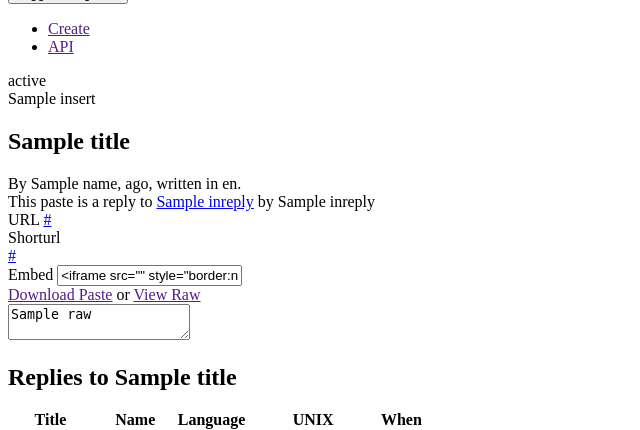
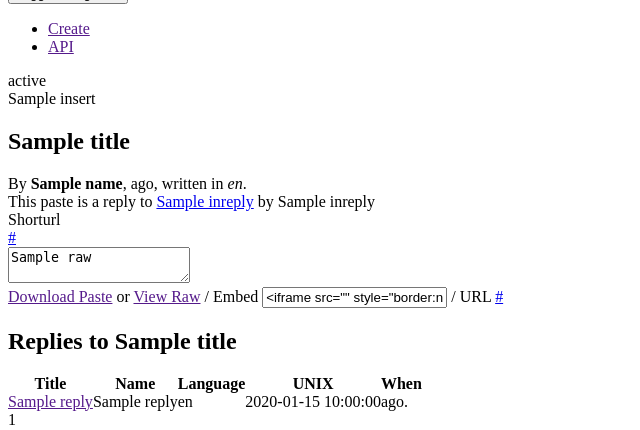
Before and after one commit to linaro-marketing/stikked_theme, a PHP site: template views/view/view.php in a window 1280 px wide. Shown: the part 310-740 px from the top of the page, without its empty margins (0-640 px from the left). Run offline with PHP 8.4, Linux system fonts and the light colour scheme; the template is opened without the code that fills it: most values are stand-ins (such as "Sample title", 1, 10 or a date in 2020); data that the repository does not hold is empty.

Commit message:
Updated the pasted code format.

```diff
--- a/views/view/view.php
+++ b/views/view/view.php
@@ -4,33 +4,27 @@
 	echo $insert;
 }?>
 
-<section>
+<section class="outputCodeSection">
 	<div class="row">
         <div class="container">
 		<div class="span12">
             <div class="page-header">
 				<h1 class="pagetitle right"><?php echo $title; ?></h1>
 			</div>
-				<div class="span12">
-					<div class="detail by">By <?php echo $name; ?>, <?php $p = explode(',', timespan($created, time())); echo $p[0]?> ago, written in <?php echo $lang; ?>.</div>
+            <div class="detail by">By <strong><?php echo $name; ?></strong>, <?php $p = explode(',', timespan($created, time())); echo $p[0]?> ago, written in <em><?php echo $lang; ?></em>.</div>
 					<?php if(isset($inreply)){?><div class="detail by">This paste is a reply to <a href="<?php echo $inreply['url']?>"><?php echo $inreply['title']; ?></a> by <?php echo $inreply['name']; ?></div><?php }?>
-					<div class="detail"><span class="item">URL </span><a href="<?php echo $url; ?>"><?php echo $url; ?></a></div>
 					<?php if(!empty($snipurl)){?>
 						<div class="detail"><div class="item">Shorturl </div><a href="<?php echo $snipurl; ?>"><?php echo htmlspecialchars($snipurl) ?></a></div>
 					<?php }?>
-					<div class="detail"><span class="item">Embed </span><input id="embed_field" type="text" value="<?php echo htmlspecialchars('<iframe src="' . site_url('view/embed/' . $pid) . '" style="border:none;width:100%"></iframe>'); ?>" /></div>
-					<div class="detail"><a class="control" href="<?php echo site_url("view/download/".$pid); ?>">Download Paste</a> or <a class="control" href="<?php echo site_url("view/raw/".$pid); ?>">View Raw</a> <!--&mdash; <a href="#" class="expand control">Expand paste</a> to full width of browser</div> z-->
+            <textarea class="CodeMirror" id="outputCode"><?php echo $raw; ?></textarea>
+            <div class="detail">
+                <a class="control" href="<?php echo site_url("view/download/".$pid); ?>">Download Paste</a> or <a class="control" href="<?php echo site_url("view/raw/".$pid); ?>">View Raw</a> <!--&mdash; <a href="#" class="expand control">Expand paste</a> to full width of browser</div> z-->
+                <span class="divider">/</span>
+                <span class="item">Embed </span>
+                <input id="embed_field" type="text" value="<?php echo htmlspecialchars('<iframe src="' . site_url('view/embed/' . $pid) . '" style="border:none;width:100%"></iframe>'); ?>" />
+                <span class="divider">/</span>
+                <span class="item">URL </span><a href="<?php echo $url; ?>"><?php echo $url; ?></a>
             </div>
-        </div>
-    </div>
-	</div>
-</section>
-
-<section class="outputCodeSection">
-	<div class="row">
-        <div class="container">
-		<div class="span12">
-            <textarea class="CodeMirror" id="outputCode"><?php echo $raw; ?></textarea>
         </div>
         </div>
 	</div>
```
Lines whose indentation alone changed are shown as unchanged.
